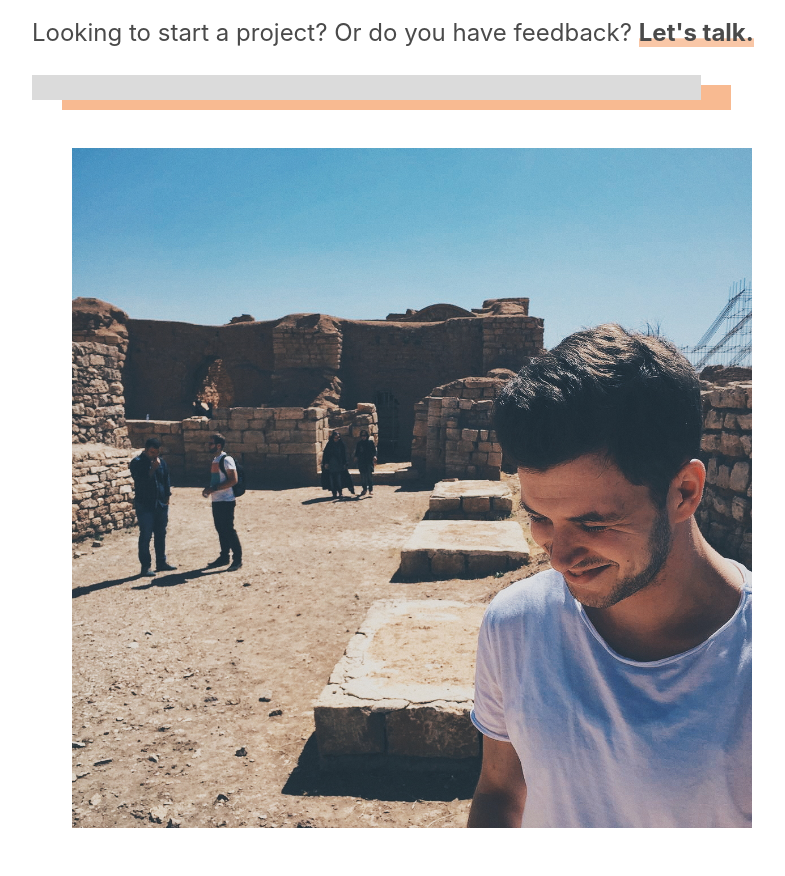
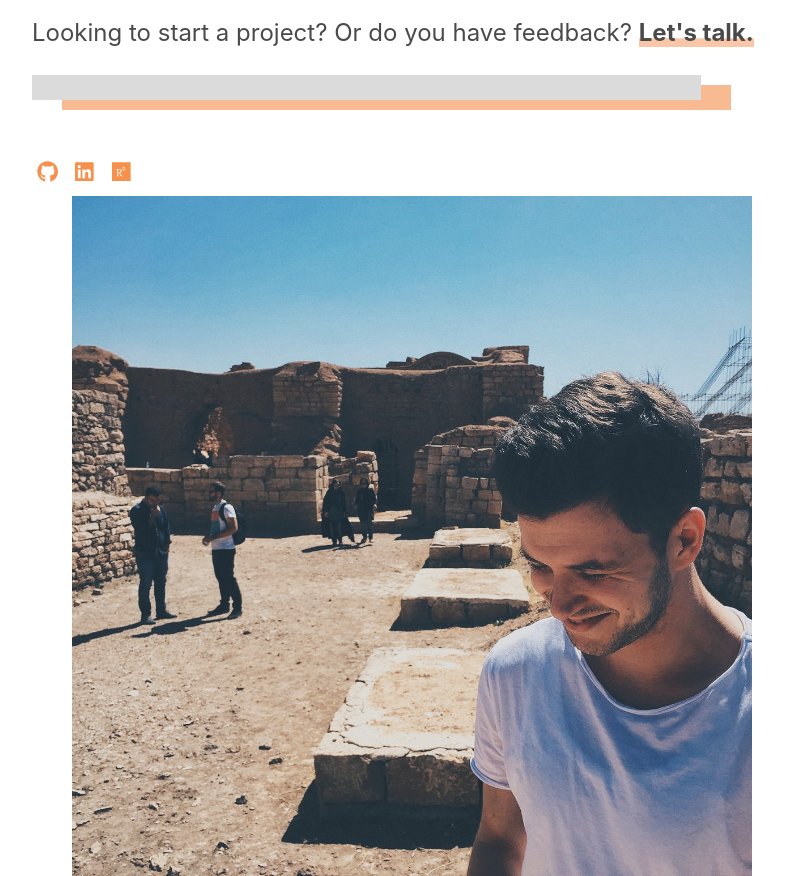
Before and after one commit to kemaltekce/kemaltekce.github.io, a plain HTML site: page index.html in a window 1280 px wide. Shown: the part 3062-3938 px from the top of the page, without its empty margins (228-1013 px from the left). Before the commit the page ends 3890 px from the top, so only its background shows below. Drawn offline with nearby package versions, Linux system fonts and the light colour scheme.

Commit message:
added social media icons

```diff
--- a/index.html
+++ b/index.html
@@ -353,6 +353,21 @@
         </div>
       </div>
     </section>
+    <section class="section padding-top-is-05 padding-bottom-is-05">
+      <div class="columns">
+        <div class="column is-offset-2 is-10">
+          <span class="icon is-medium">
+            <a href="https://github.com/kemaltekce"><i class="fab fa-lg fa-github text-orange"></i></a>
+          </span>
+          <span class="icon is-medium">
+            <a href="https://www.linkedin.com/in/kemaltekce"><i class="fab fa-lg fa-linkedin text-orange"></i></a>
+          </span>
+          <span class="icon is-medium">
+            <a href="https://www.researchgate.net/scientific-contributions/2083087425_Kemal_Tekce"><i class="fab fa-lg fa-researchgate text-orange"></i></a>
+          </span>
+        </div>
+      </div>
+    </section>
   </div>
   <footer class="footer">
 
--- a/mystyle.css
+++ b/mystyle.css
@@ -185,6 +185,10 @@ div.left-padding {
     padding-top: 0.5rem;
 }
 
+.padding-bottom-is-05 {
+    padding-bottom: 0.5rem;
+}
+
 .footer {
     background: url(imgs/background.jpg) no-repeat fixed;
     background-size: contain;
```
